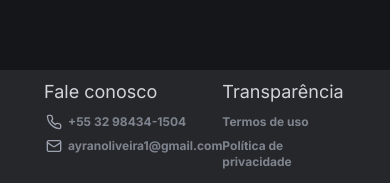
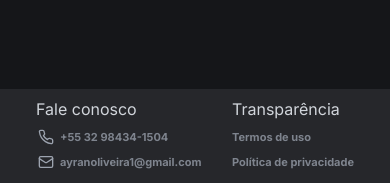
Before and after one commit to ayranoliveira1/barber-shop, a Next.js app: page / in a window 390 px wide. Shown: the part 658-841 px from the top of the page. Built offline with nearby package versions, Linux system fonts and the light colour scheme; no server answers; the database is empty.

Commit message:
Refactor: add responsiveness to footer text

```diff
--- a/app/_components/Footer.tsx
+++ b/app/_components/Footer.tsx
@@ -2,32 +2,32 @@ import { Mail, Phone } from "lucide-react";
 
 const Footer = () => {
    return (
-      <footer className="w-full bg-secondary pt-2 pb-4 px-5">
+      <footer className="w-full bg-secondary pt-2 pb-4 px-3">
          <div className="flex justify-between px-6">
             <div className="flex flex-col">
-               <p className="text-lg text-gray-300 ">Fale conosco</p>
+               <p className="text-base text-gray-300 ">Fale conosco</p>
 
                <div className="flex">
-                  <Phone className=" text-gray-400 text-xs pr-1 pt-2" />
-                  <p className="pt-2 text-gray-400 text-xs font-bold opacity-75">
+                  <Phone className=" text-gray-400 text-[10px] pr-1 pt-2" />
+                  <p className="pt-2 text-gray-400 text-[11px] font-bold opacity-75">
                      +55 32 98434-1504
                   </p>
                </div>
 
                <div className="flex">
                   <Mail className=" text-gray-400 text-xs pr-1 pt-2" />
-                  <p className="pt-2 text-gray-400 text-xs font-bold opacity-75">
+                  <p className="pt-2 text-gray-400 text-[11px] font-bold opacity-75">
                      ayranoliveira1@gmail.com
                   </p>
                </div>
             </div>
 
             <div className="flex flex-col">
-               <p className="text-lg text-gray-300 ">Transparência</p>
-               <p className="pt-2 text-gray-400 text-xs font-bold opacity-75">
+               <p className="text-base text-gray-300 ">Transparência</p>
+               <p className="pt-2 text-gray-400 text-[11px] font-bold opacity-75">
                   Termos de uso
                </p>
-               <p className="pt-2 text-gray-400 text-xs font-bold opacity-75">
+               <p className="pt-2 text-gray-400 text-[11px] font-bold opacity-75">
                   Política de privacidade
                </p>
             </div>
```
